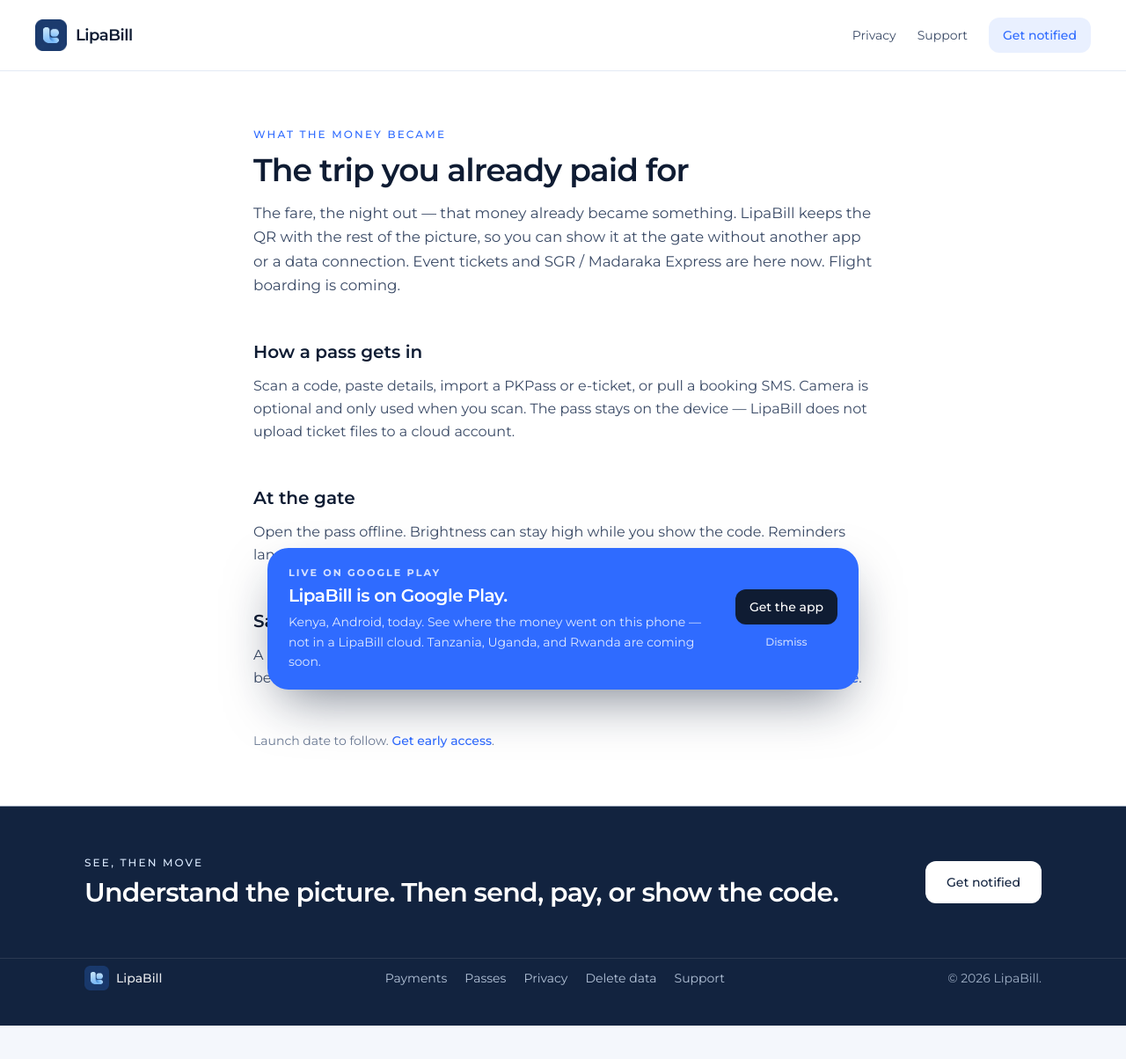
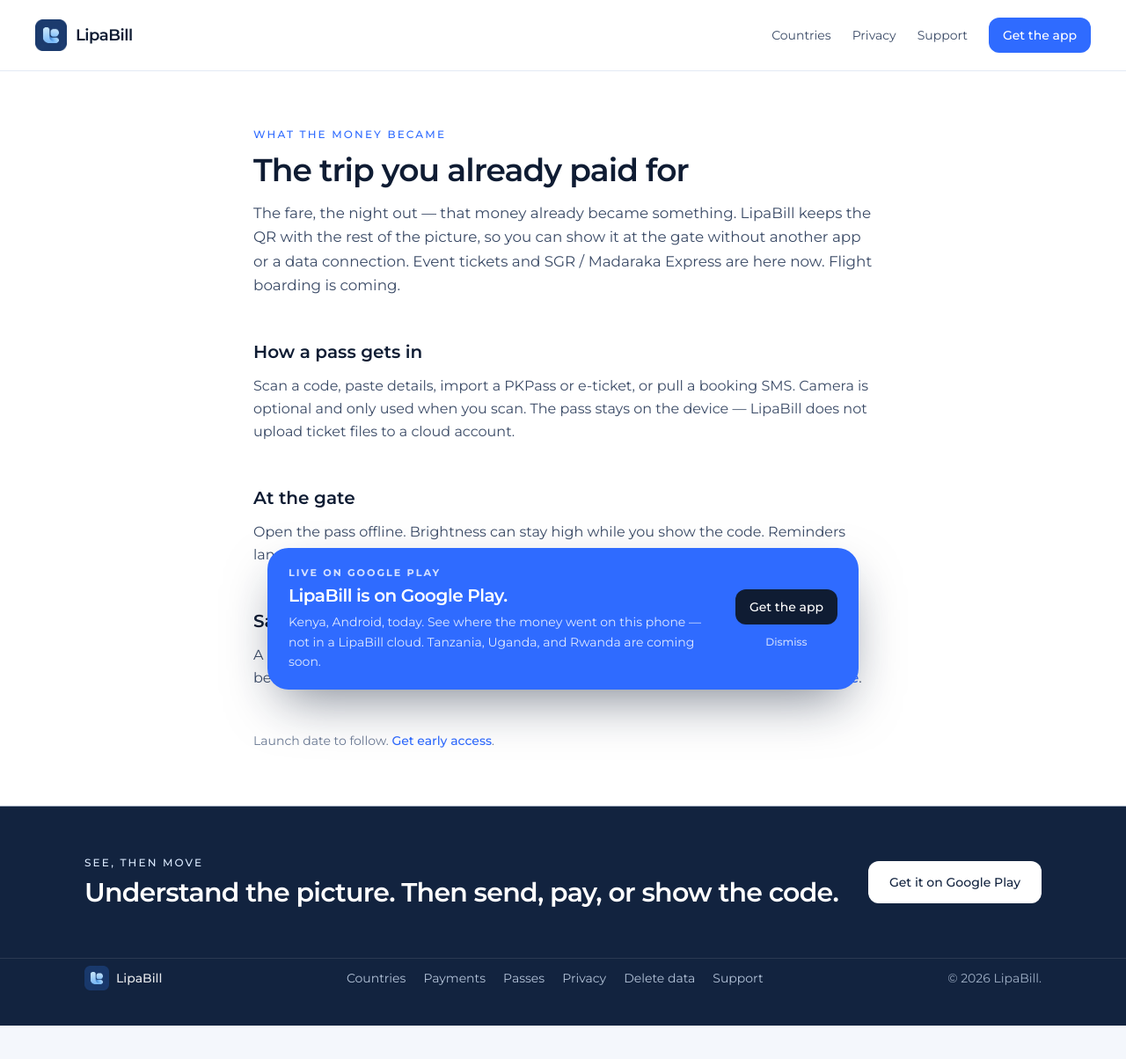
Before and after one commit to mboyacodes-sketch/lipabill-web, a Next.js app: page /sgr in a window 1280 px wide. Shown: the top 1204 px of the page at 88% size. Built offline with nearby package versions, Linux system fonts and the light colour scheme.

Commit message:
Point the header and footer at Get the app on Google Play.

```diff
--- a/src/components/SiteChrome.tsx
+++ b/src/components/SiteChrome.tsx
@@ -1,12 +1,15 @@
 import Image from "next/image";
 import Link from "next/link";
 import {
+  isPlayLive,
   launchCountdownPaused,
   launchDayLabel,
   launchPauseCopy,
+  playStore,
 } from "@/lib/site";
 
 export function SiteNotice() {
+  if (isPlayLive) return null;
   if (launchCountdownPaused) return <PauseBanner />;
   return <FreezeBanner />;
 }
@@ -76,18 +79,32 @@
         LipaBill
       </Link>
       <nav className="flex items-center gap-4 text-sm text-ink-soft sm:gap-6">
+        <Link href="/#rails" className="hidden hover:text-ink sm:inline">
+          Countries
+        </Link>
         <Link href="/privacy" className="hidden hover:text-ink sm:inline">
           Privacy
         </Link>
         <Link href="/support" className="hidden hover:text-ink sm:inline">
           Support
         </Link>
+        {isPlayLive ? (
+          <a
+            href={playStore.url}
+            target="_blank"
+            rel="noopener noreferrer"
+            className="whitespace-nowrap rounded-xl bg-blue px-3.5 py-2 text-sm font-medium text-white sm:px-4 sm:py-2.5"
+          >
+            Get the app
+          </a>
+        ) : (
           <Link
             href="/#notify"
             className="whitespace-nowrap rounded-xl bg-blue/10 px-3.5 py-2 text-sm font-medium text-blue sm:px-4 sm:py-2.5"
           >
             Get notified
           </Link>
+        )}
       </nav>
     </header>
   );
@@ -106,12 +123,23 @@
               Understand the picture. Then send, pay, or show the code.
             </h2>
           </div>
+          {isPlayLive ? (
+            <a
+              href={playStore.url}
+              target="_blank"
+              rel="noopener noreferrer"
+              className="inline-flex shrink-0 items-center justify-center rounded-xl bg-white px-6 py-3.5 text-sm font-medium text-bar"
+            >
+              Get it on Google Play
+            </a>
+          ) : (
             <Link
               href="/#notify"
               className="inline-flex shrink-0 items-center justify-center rounded-xl bg-white px-6 py-3.5 text-sm font-medium text-bar"
             >
               Get notified
             </Link>
+          )}
         </div>
       </section>
 
@@ -128,6 +156,9 @@
             LipaBill
           </p>
           <div className="flex flex-wrap gap-x-5 gap-y-2">
+            <Link href="/#rails" className="hover:text-white">
+              Countries
+            </Link>
             <Link href="/mpesa" className="hover:text-white">
               Payments
             </Link>
```
Lines whose indentation alone changed are shown as unchanged.
